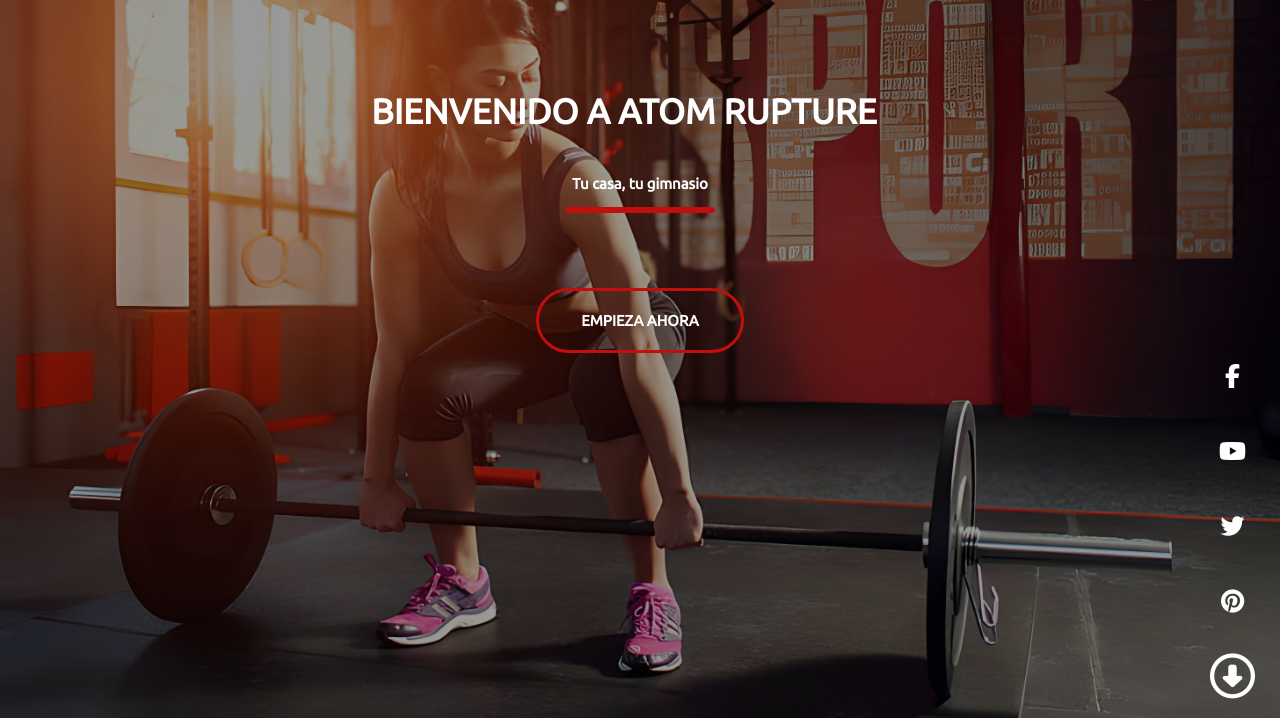
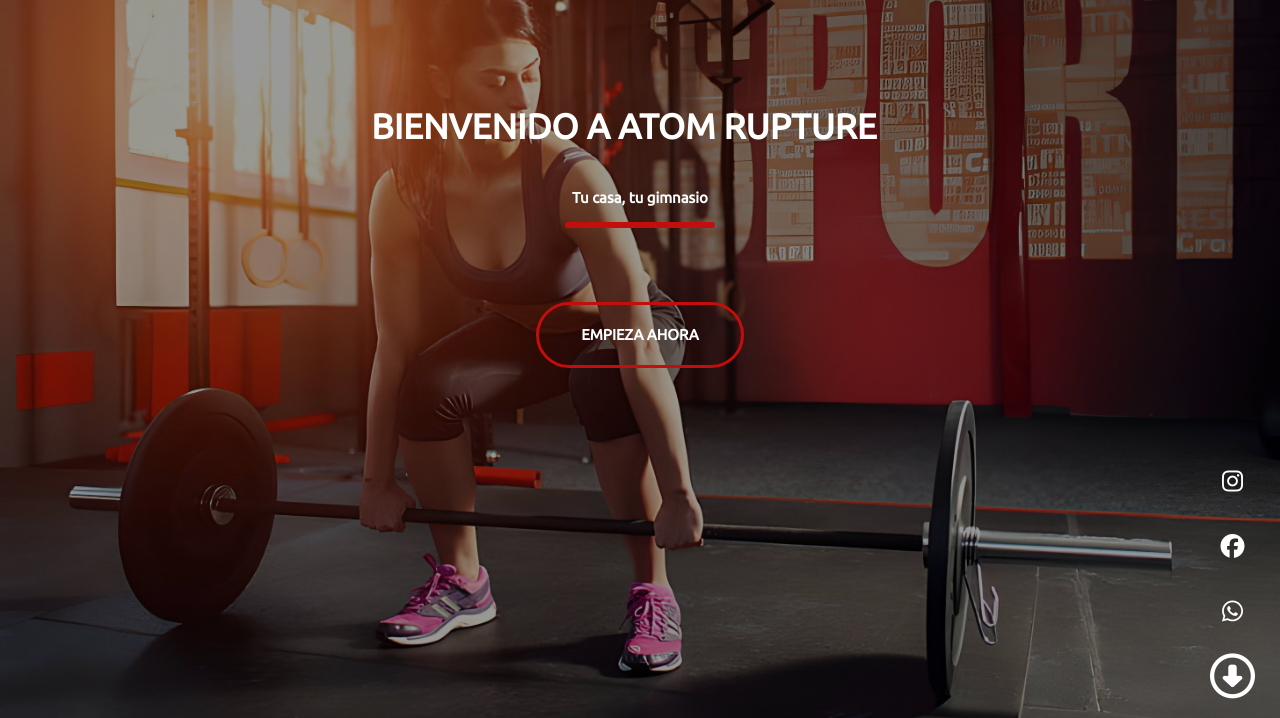
Before and after one commit to AtomRupture/proyecto_rupture, a PHP site: page / in a window 1280 px wide, after a click that opens the changed part. Shown: the part 82-800 px from the top of the page. Run offline with PHP 8.4, Linux system fonts and the light colour scheme; some libraries are stand-ins or nearby versions; grey boxes are pictures that could not be loaded.

Commit message:
Cambio de iconos
Se cambiaron los iconos de redes sociales para ser mas fieles al prototipo ademas de una nueva mejora para el scroll

```diff
--- a/css/style.css
+++ b/css/style.css
@@ -178,7 +178,7 @@ header{
 
 .b3{
     text-align: center;
-    padding: 35px 0;
+    padding: 49.6px 0;
 }
 
 .bt{
@@ -266,12 +266,12 @@ header{
     border-radius: 1.5rem;
 }
 .redes a{
-    margin-bottom: -15px;
+    margin-bottom: 0rem;
     opacity: 0;
     visibility: hidden;
 }
 #btn-mas:checked~ .redes a{
-    margin-bottom: 20px;
+    margin-bottom: 10px;
     opacity: 1;
     visibility: visible;
 }
--- a/index.html
+++ b/index.html
@@ -50,10 +50,9 @@
     <div class="bot">
         <input type="checkbox" id="btn-mas">
         <div class="redes">
-            <a href="#" class="fa fa-facebook"></a>
-            <a href="#" class="fa fa-youtube"></a>
-            <a href="#" class="fa fa-twitter"></a>
-            <a href="#" class="fa fa-pinterest"></a>
+            <a href="#" class="fa-brands fa-instagram"></a>
+            <a href="#" class="fa-brands fa-facebook"></a>
+            <a href="#" class="fa-brands fa-whatsapp"></a>
         </div>
         <div class="btn-mas">
             <label for="btn-mas" class="far fa-arrow-alt-circle-up"></label>
```
